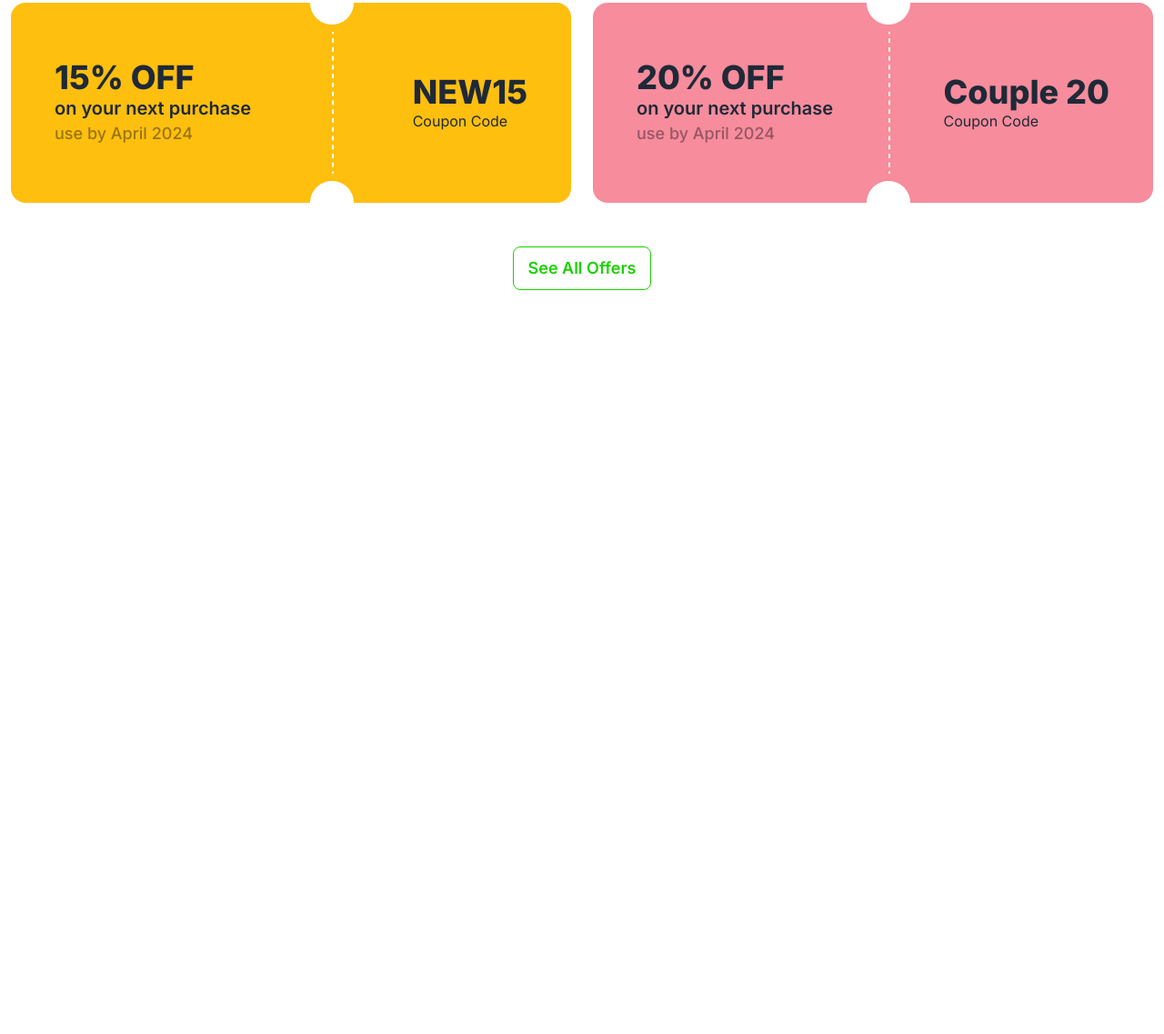
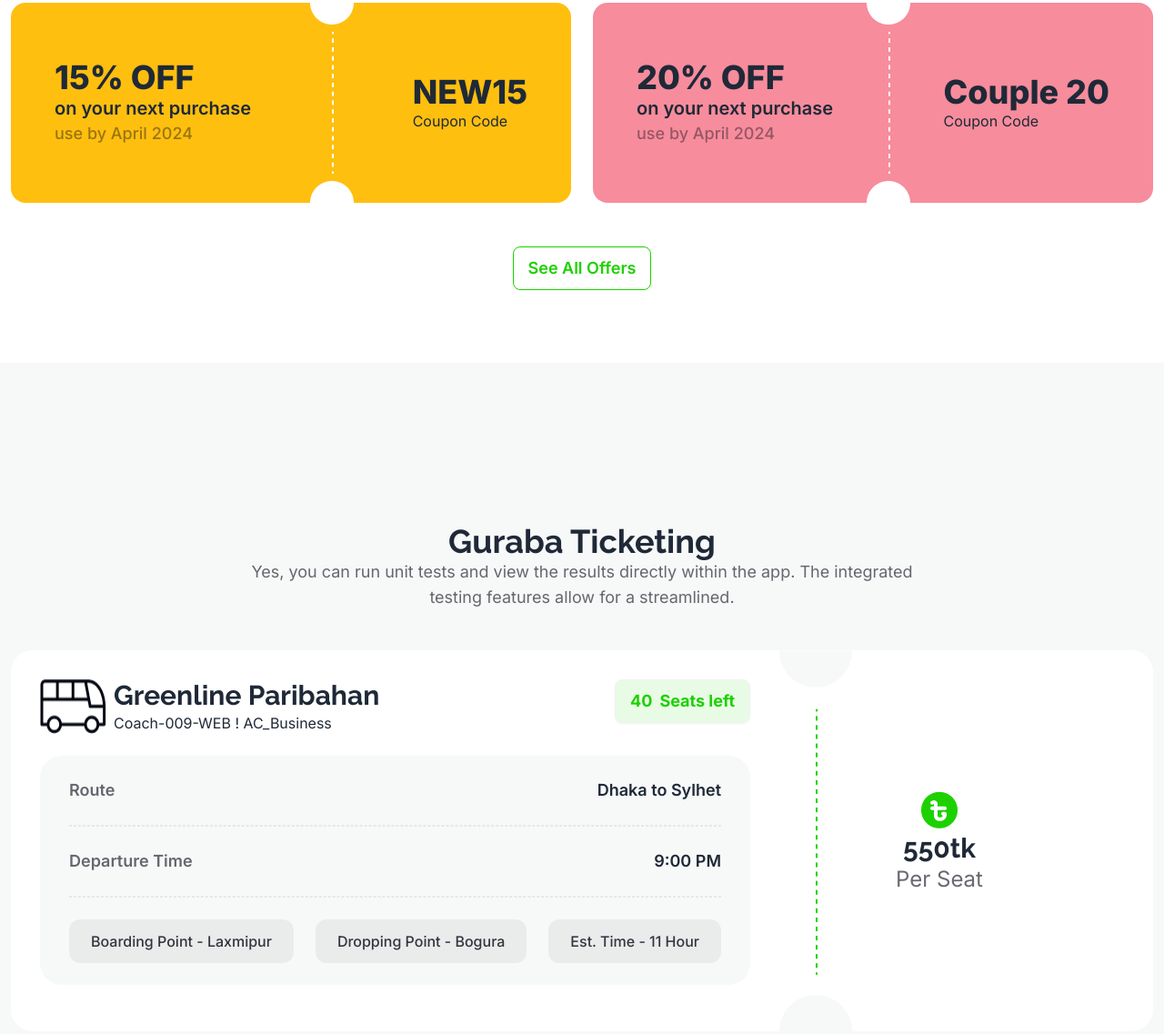
Before and after one commit to Albab47/guraba-ticketing, a plain HTML site: page index.html in a window 1280 px wide. Shown: the part 815-1952 px from the top of the page at 91% size. Before the commit the page ends 1214 px from the top, so only its background shows below. Drawn offline with nearby package versions, Linux system fonts and the light colour scheme.

Commit message:
Add ongoing ticket section to html

```diff
--- a/index.html
+++ b/index.html
@@ -40,7 +40,7 @@
             </div>
 
             <div class="navbar-end font-railway">
-              <a class="btn txt-primary text-xl font-bold text-[#1DD100] bg-[#1DD1001A]">Bus <i class="fa-solid fa-bus"></i></a>
+              <a class="btn text-xl font-bold text-[#1DD100] bg-[#1DD1001A]">Bus <i class="fa-solid fa-bus"></i></a>
             </div>
         </nav>
         <!-- hero -->
@@ -99,5 +99,64 @@
             <button class="btn btn-outline text-[#1DD100] border-[#1DD100] text-lg">See All Offers</button>
         </div>
     </section>
+
+    <main class="bg-[#F7F8F8] py-24">
+        <!-- Ticket booking Section -->
+        <section class="container mx-auto my-20 px-3 2xl:px-44">
+            <!-- heading -->
+            <div class="text-center max-w-[46rem] mx-auto">
+                <h4 class="font-railway text-4xl font-bold text-center">Guraba Ticketing</h4>
+                <p class="text-lg text-[#03071299]">Yes, you can run unit tests and view the results directly within the app. The integrated testing features allow for a streamlined.</p>
+            </div>
+
+            <!-- ongoing ticket -->
+            <div class="bg-white rounded-3xl flex mt-11">
+                <!-- ticket info -->
+                <div class="p-8">
+                    <header class="flex justify-between mb-6">
+                        <!-- bus name -->
+                        <div class="flex gap-2">
+                            <img src="./images/bus-logo.png" alt="">
+                            <div>
+                                <h4 class="font-railway text-3xl font-bold">Greenline Paribahan</h4>
+                                <p>Coach-009-WEB ! AC_Business</p>
+                            </div>
+                        </div>
+                        <!-- seat left -->
+                        <div>
+                            <button  class="btn text-lg font-bold text-[#1DD100] bg-[#1DD1001A]"><span id="seatLeft">40</span> Seats left</button>
+                        </div>
+                    </header>
+
+                    <div class="*:flex *:justify-between bg-[#F7F8F8] px-8 rounded-3xl">
+                        <div class="py-6 *:font-railway *:text-lg *:font-semibold">
+                            <p class="text-[#03071299]">Route</p>
+                            <p>Dhaka to Sylhet</p>
+                        </div>
+                        <div class="border border-dashed"></div>
+                        <div class="py-6 *:font-railway *:text-lg *:font-semibold">
+                            <p class="text-[#03071299]">Departure Time</p>
+                            <p>9:00 PM</p>
+                        </div>
+                        <div class="border border-dashed"></div>
+                        <div class="text-[#030712CC] *:bg-[#0307120D] *:rounded-xl text-base font-medium flex gap-6 *:py-3 *:px-6 py-6">
+                            <div>Boarding Point - Laxmipur</div>
+                            <div>Dropping Point - Bogura</div>
+                            <div>Est. Time - 11 Hour</div>
+                        </div>
+                    </div>
+                </div>
+
+                <img src="./images/info-devider.png" alt="">
+
+                <!-- ticket price -->
+                <div class="w-48 flex flex-col items-center justify-center">
+                    <img src="./images/fare.png" alt="">
+                    <h5 class="text-3xl font-railway font-bold">550tk</h5>
+                    <p class="text-2xl text-[#03071299]">Per Seat</p>
+                </div>
+            </div>
+        </section>
+    </main>
 </body>
 </html>
```
